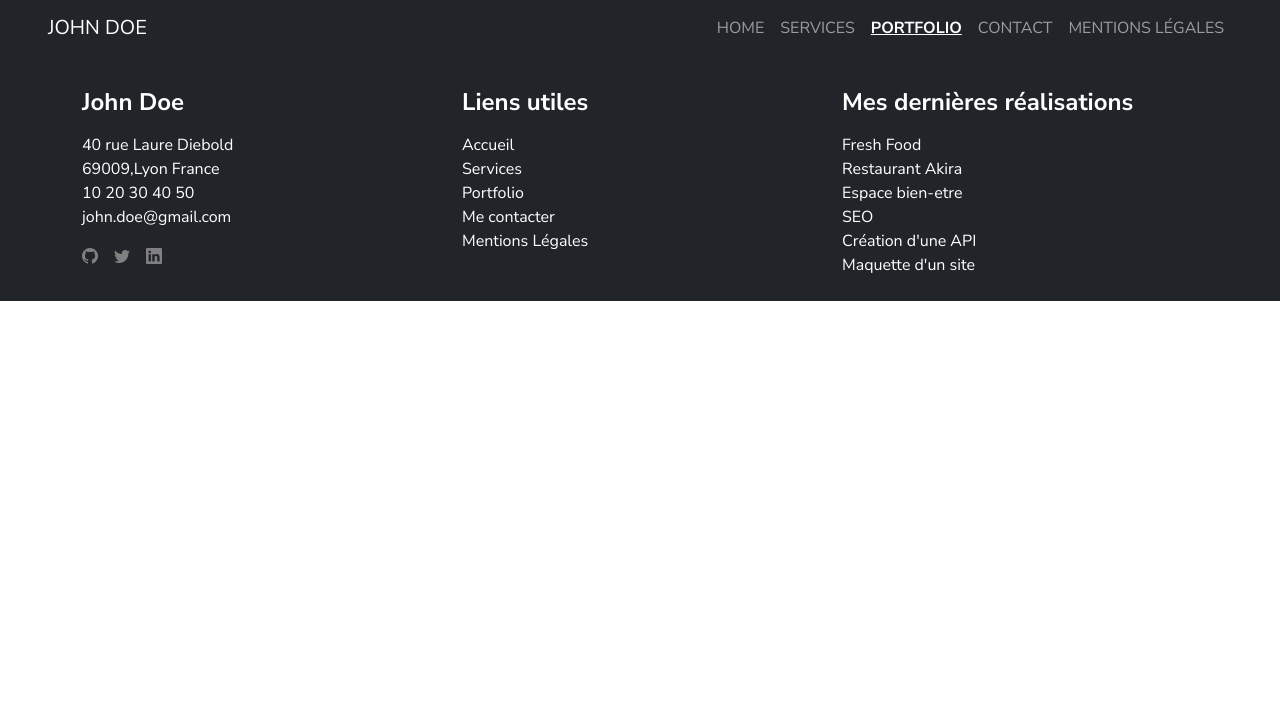
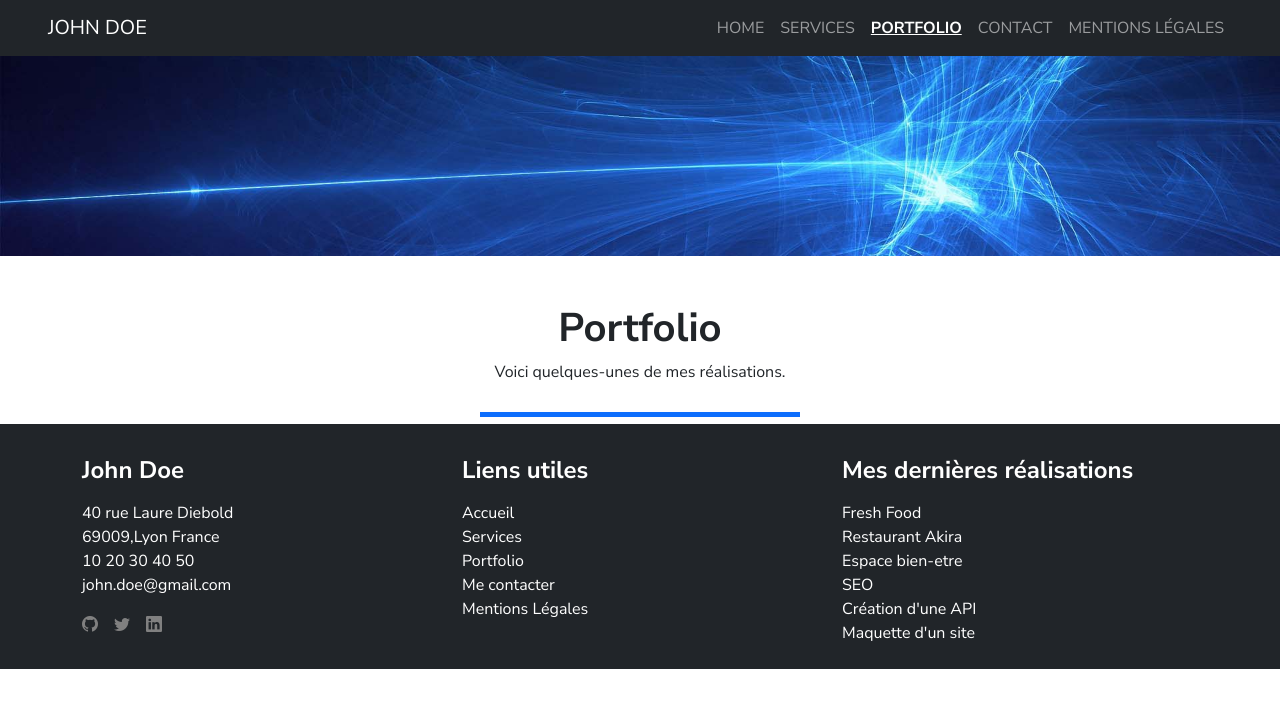
Before and after one commit to CamRossIL/CamRoss-Portfolio-React, a React (Vite) app: page /portfolio in a window 1280 px wide. Shown: the top 708 px of the page. Built offline with nearby package versions, Linux system fonts and the light colour scheme.

Commit message:
structure portfolio

```diff
--- a/src/pages/Portfolio.jsx
+++ b/src/pages/Portfolio.jsx
@@ -1,8 +1,16 @@
+import Banniere from "../components/Banniere";
+import Title from "../components/Title";
+
 function Portfolio() {
 
   return (
-    <>
-    </>
+    <div>
+      <Banniere/>
+      <Title
+        title="Portfolio"
+        text="Voici quelques-unes de mes réalisations."
+      />
+    </div>
   )
 }
 
```
